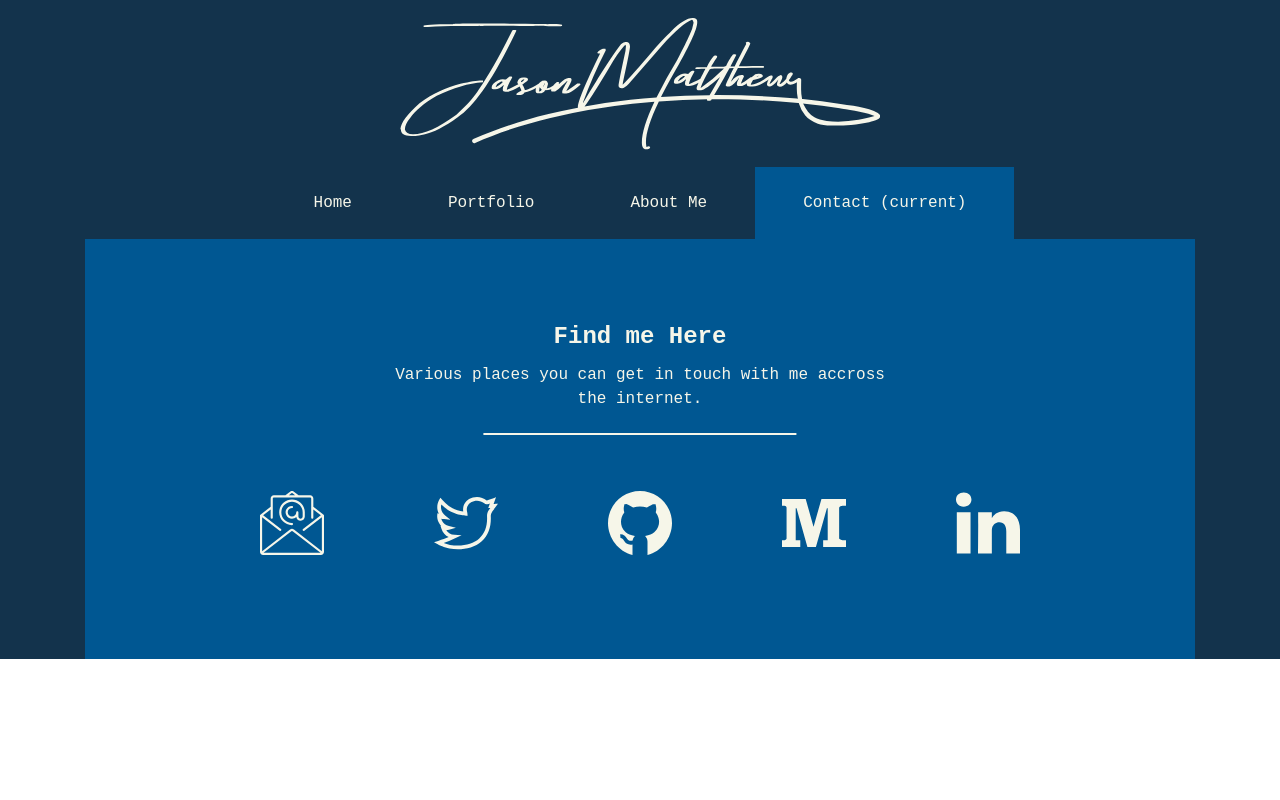
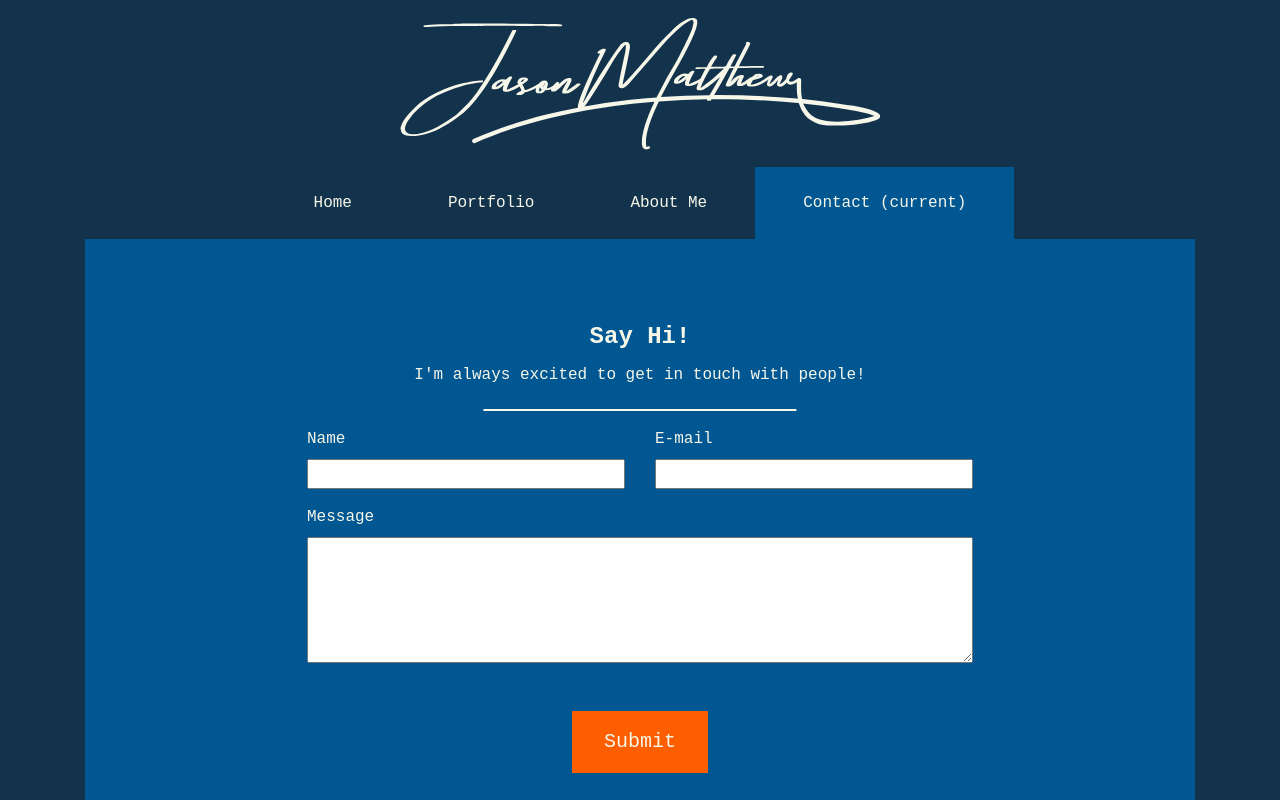
Before and after one commit to jasonm4130/jasonmatthew.me, a React (Create React App) app: page /contact in a window 1280 px wide. Shown: the top 800 px of the page. Built offline with nearby package versions, Linux system fonts and the light colour scheme; what webfontloader would draw is missing.

Commit message:
working on the contact form

```diff
--- a/public/index.html
+++ b/public/index.html
@@ -26,6 +26,11 @@
   </head>
   <body>
     <noscript>You need to enable JavaScript to run this app.</noscript>
+    <form name="contact" netlify netlify-honeypot="bot-field" hidden>
+      <input type="text" name="name" />
+      <input type="email" name="email" />
+      <textarea name="message"></textarea>
+    </form>
     <div id="root"></div>
     <!--
       This HTML file is a template.
--- a/src/App.js
+++ b/src/App.js
@@ -5,6 +5,7 @@ import Home from './components/Home';
 import Footer from './components/Footer';
 import Portfolio from './components/Portfolio';
 import AboutMe from './components/AboutMe';
+import ContactForm from './components/ContactForm';
 
 class App extends Component {
     render() {
@@ -16,6 +17,7 @@ class App extends Component {
                         <Route exact strict path="/" render={(props) => <Home />} />
                         <Route path="/portfolio" render={(props) => <Portfolio />} />
                         <Route path="/about-me" render={(props) => <AboutMe />} />
+                        <Route path="/contact" render={(props) => <ContactForm />} />
                         <Footer />
                     </div>
                 </div>
--- /dev/null
+++ b/src/components/ContactForm/index.js
@@ -0,0 +1,40 @@
+import React, { Component } from 'react'
+
+export default class ContactForm extends Component {
+
+
+
+    render() {
+        return (
+            <section className="contact">
+                <div className="row justify-content-center">
+					<div className="col-md-6 text-center">
+						<h2>Say Hi!</h2>
+						<p className="lead">I'm always excited to get in touch with people!</p>
+					</div>
+				</div>
+                <div className="row justify-content-center">
+                    <div className="col-md-8">
+                        <form action="" className="row contact-form">
+                            <div className="col-md-6 form-field">
+                                <label for="name">Name</label>
+                                <input type="text" required />
+                            </div>
+                            <div className="col-md-6 form-field">
+                                <label for="email">E-mail</label>
+                                <input type="email" required />
+                            </div>
+                            <div className="col-12 form-field">
+                                <label for="message">Message</label>
+                                <textarea rows="5" cols="50" required />
+                            </div>
+                            <div className="col-12 text-center form-field">
+                                <input className="btn btn-large" type="submit" value="Submit" />
+                            </div>
+                        </form>
+                    </div>
+                </div>
+            </section>
+        )
+    }
+}
--- a/src/components/Home/index.js
+++ b/src/components/Home/index.js
@@ -10,9 +10,9 @@ export default class Home extends Component {
 		<div className="row">
 			<div className="col-12">
 				<Hero />
-				<Facts />
 				<Statistics />
 				<Medium />
+				<Facts />
 			</div>
 		</div>
 		)
--- /dev/null
+++ b/src/resources/css/partials/contact-form.scss
@@ -0,0 +1,14 @@
+.contact-form {
+    .form-field {
+        display: flex;
+        flex-direction: column;
+        margin-top: 1rem;
+    }
+    input,
+    textarea {
+        width: 100%;
+    }
+    input[type="submit"] {
+        width: auto;
+    }
+}
--- a/src/resources/css/styles.scss
+++ b/src/resources/css/styles.scss
@@ -20,3 +20,4 @@
 @import './partials/footer';
 @import './partials/portfolio';
 @import './partials/about-me';
+@import './partials/contact-form';
```
